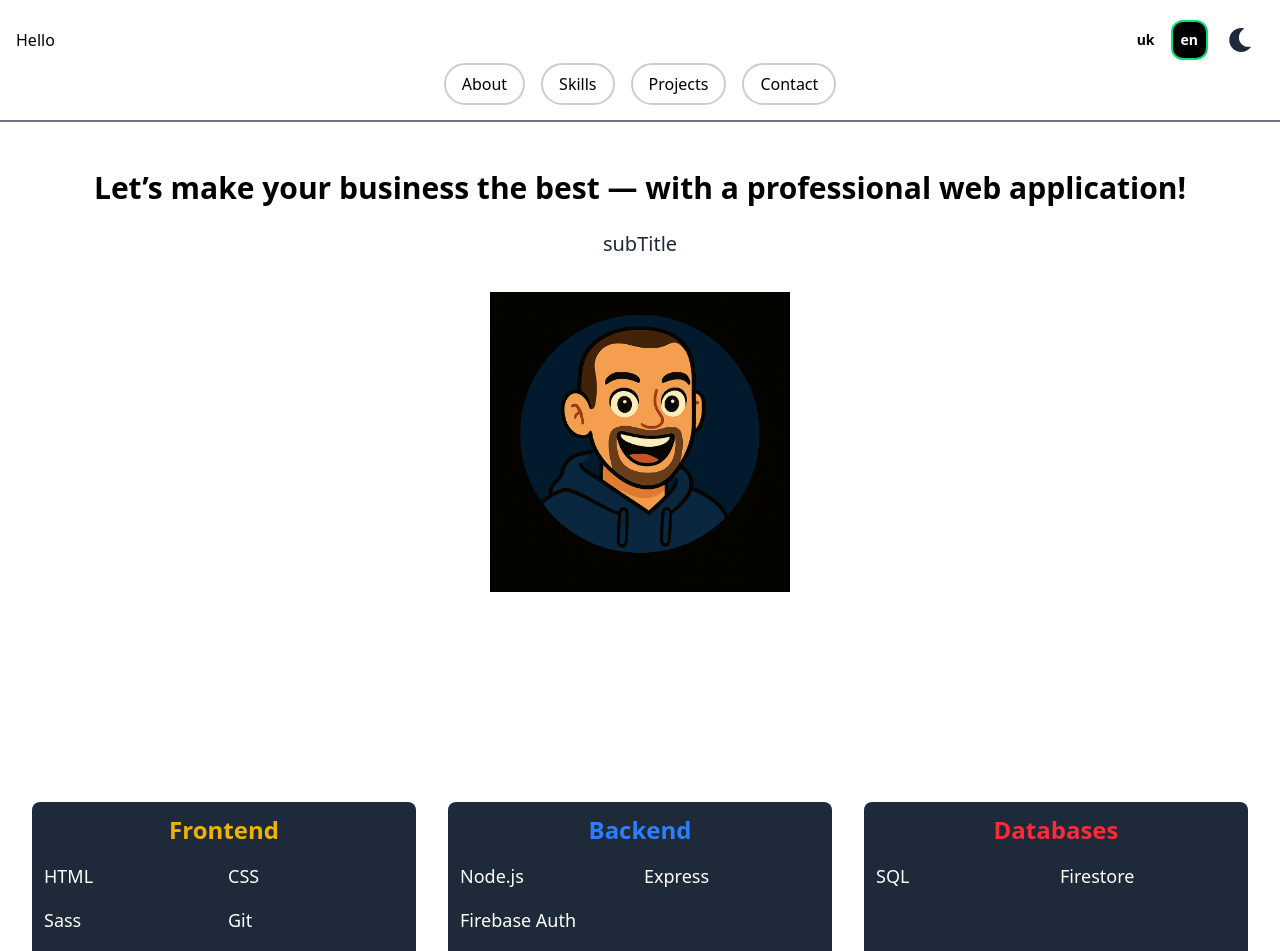
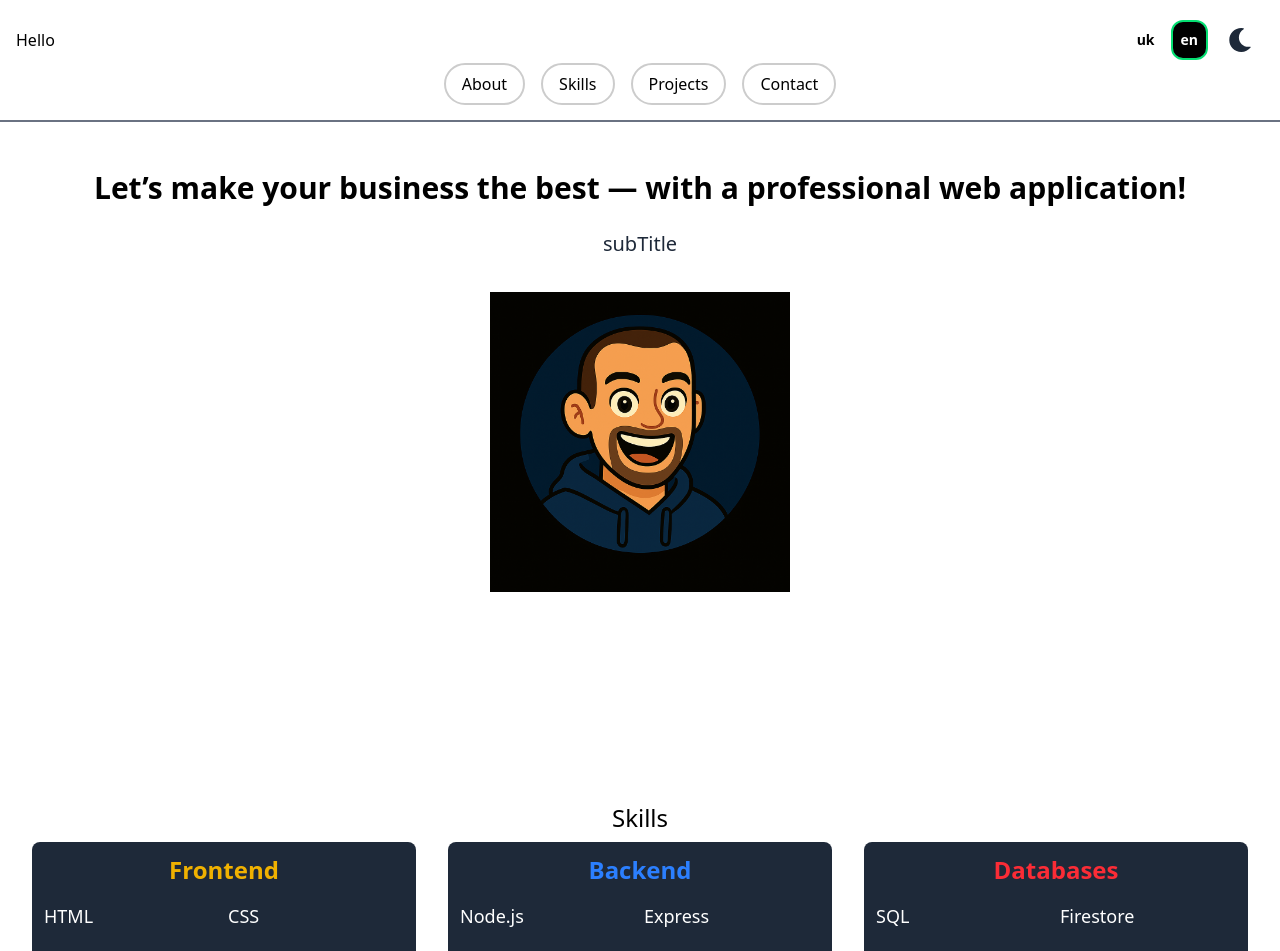
Before and after one commit to Shmyhelskiy/my-portfolio, a Next.js app: page / in a window 1280 px wide. Shown: the top 951 px of the page. Built offline with nearby package versions, Linux system fonts and the light colour scheme; no server answers.

Commit message:
add subtitle skills

```diff
--- a/app/components/Skills/SkillsSection.tsx
+++ b/app/components/Skills/SkillsSection.tsx
@@ -8,6 +8,7 @@ interface SkillCategory {
 
 const SkillsSection = () => {
   const t = useTranslations('Skills');
+  const mainTitle = t('mainTitle');
   const skillsDataArray: SkillCategory[] = Object.values({
     frontend: t.raw("frontend"),
     backend: t.raw("backend"),
@@ -18,6 +19,7 @@ const SkillsSection = () => {
 
   return (
    <section id="skills" className="w-full scroll-mt-[140px]">
+      <h2 className="text-center text-2xl front-bold pb-2">{mainTitle}</h2>
       <div className="flex flex-col sm:flex-row sm:justify-around gap-6 sm:gap-8 sm:px-8">
           {skillsDataArray.map((skill, index) => {
               return <SkillsCard key={skill.title} title={skill.title} skills={skill.technologies} color={colors[index]} />
--- a/app/contactForm/page.tsx
+++ b/app/contactForm/page.tsx
@@ -44,7 +44,7 @@ const Page = () => {
   },  [name, email, message])
 
   return (
-    <section className='max-w-xl mx-auto p-6  h-screen flex flex-col justify-center'>
+    <section className='max-w-xl mx-auto p-6  h-screen flex flex-col justify-center dark:text-black'>
       <form
         className='px-2 space-y-4 relative bg-white shadow-md rounded-lg border-2 border-amber-400'
         onSubmit={handleSubmit}
--- a/messages/en.json
+++ b/messages/en.json
@@ -16,6 +16,7 @@
     "qualities": ["Quality", "Simplicity", "Speed"]
   },
   "Skills": {
+    "mainTitle": "Skills",
     "frontend": {
     "title": "Frontend",
     "technologies": [
--- a/messages/uk.json
+++ b/messages/uk.json
@@ -16,6 +16,7 @@
     "qualities": ["Якість", "Простота", "Швидкість"]
   },
   "Skills": {
+    "mainTitle": "Навички",
     "frontend": {
       "title": "Фронтенд",
       "technologies": [
```
